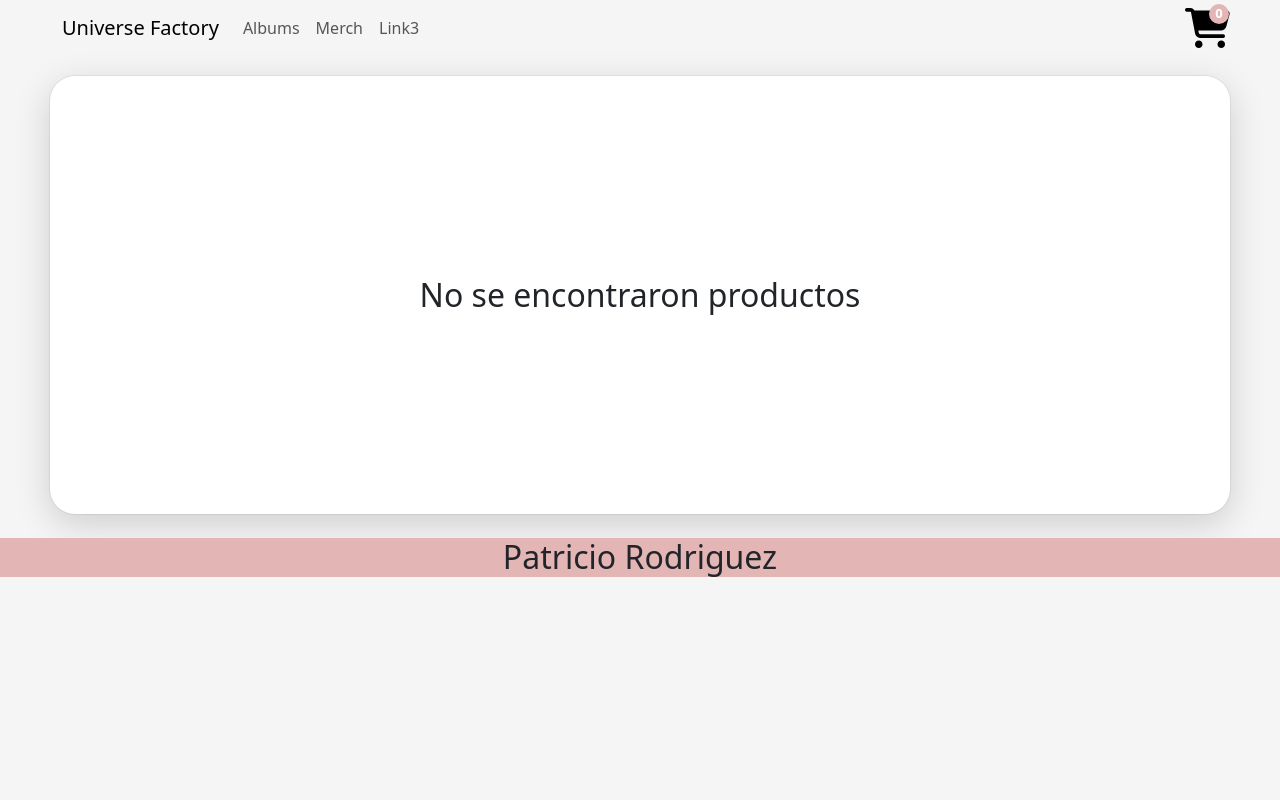
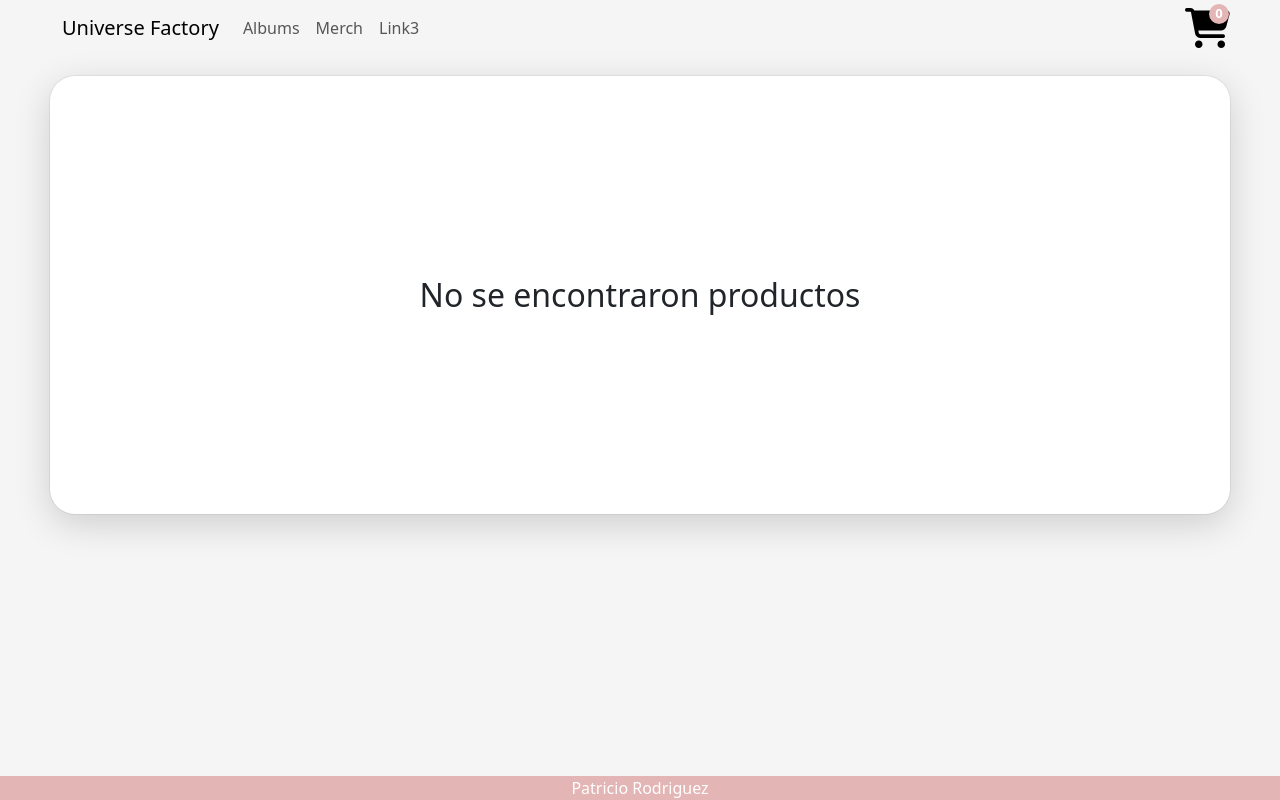
Before and after one commit to PatricioRodriguez080/Proyecto-Final-React-JS, a React (Vite) app in the folder mi-app-react/: page /carrito in a window 1280 px wide. Built offline with nearby package versions, Linux system fonts and the light colour scheme.

Commit message:
Agregado de footer con autor y arreglo de detalles esteticos

```diff
--- a/mi-app-react/src/App.css
+++ b/mi-app-react/src/App.css
@@ -132,6 +132,16 @@ a {
     justify-content: center;
 }
 
+.footer {
+    position: absolute;
+    bottom: 0;
+}
+
+.autor {
+    text-decoration: none;
+    color: white;
+}
+
 /* Queries */
 
 @media only screen and (max-width: 600px) {
--- a/mi-app-react/src/components/CarritoContainer/Carrito.css
+++ b/mi-app-react/src/components/CarritoContainer/Carrito.css
@@ -1,6 +1,6 @@
 .container-carrito {
     background-color: #ffffff;
-    margin: 20px 50px;
+    margin: 20px 50px 30px 50px;
     border-radius: 25px;
     box-shadow: rgba(0, 0, 0, 0.16) 0px 10px 36px 0px, rgba(0, 0, 0, 0.06) 0px 0px 0px 1px;
 }
--- a/mi-app-react/src/components/CarritoContainer/CarritoContainer.jsx
+++ b/mi-app-react/src/components/CarritoContainer/CarritoContainer.jsx
@@ -10,7 +10,7 @@ const CarritoContainer = () => {
 
     return (
         <div className="container-carrito">
-            {carrito.length > 0 ? (<h2 className='text-center mb-4'>Sus Productos</h2>) : (<h2 className='text-center mb-4 titulo-no-encontrado'>No se encontraron productos</h2>)}
+            {carrito.length > 0 ? (<h2 className='text-center mb-4 pt-4'>Sus Productos</h2>) : (<h2 className='text-center mb-4 titulo-no-encontrado'>No se encontraron productos</h2>)}
 
             {carrito.map(producto => (
                 <ItemCarrito key={producto.id} {...producto} />
--- a/mi-app-react/src/components/Footer/Footer.jsx
+++ b/mi-app-react/src/components/Footer/Footer.jsx
@@ -2,8 +2,8 @@ import React from 'react'
 
 const Footer = () => {
   return (
-    <div className="container-fluid text-center" style={{background: "#E3B5B5"}}>
-        <h2>Patricio Rodriguez</h2>
+    <div className="container-fluid footer text-center" style={{background: "#E3B5B5"}}>
+        <a href="https://www.linkedin.com/in/patricio-rodriguez-4544662a2/" className="autor">Patricio Rodriguez</a>
     </div>
   )
 }
--- a/mi-app-react/src/index.css
+++ b/mi-app-react/src/index.css
@@ -6,3 +6,9 @@ body {
   height: 100%;
   background-color: #F5F5F5;
 }
+
+#root {
+  min-height: 100vh;
+  position: relative;
+  padding-bottom: 20px;
+}
```
